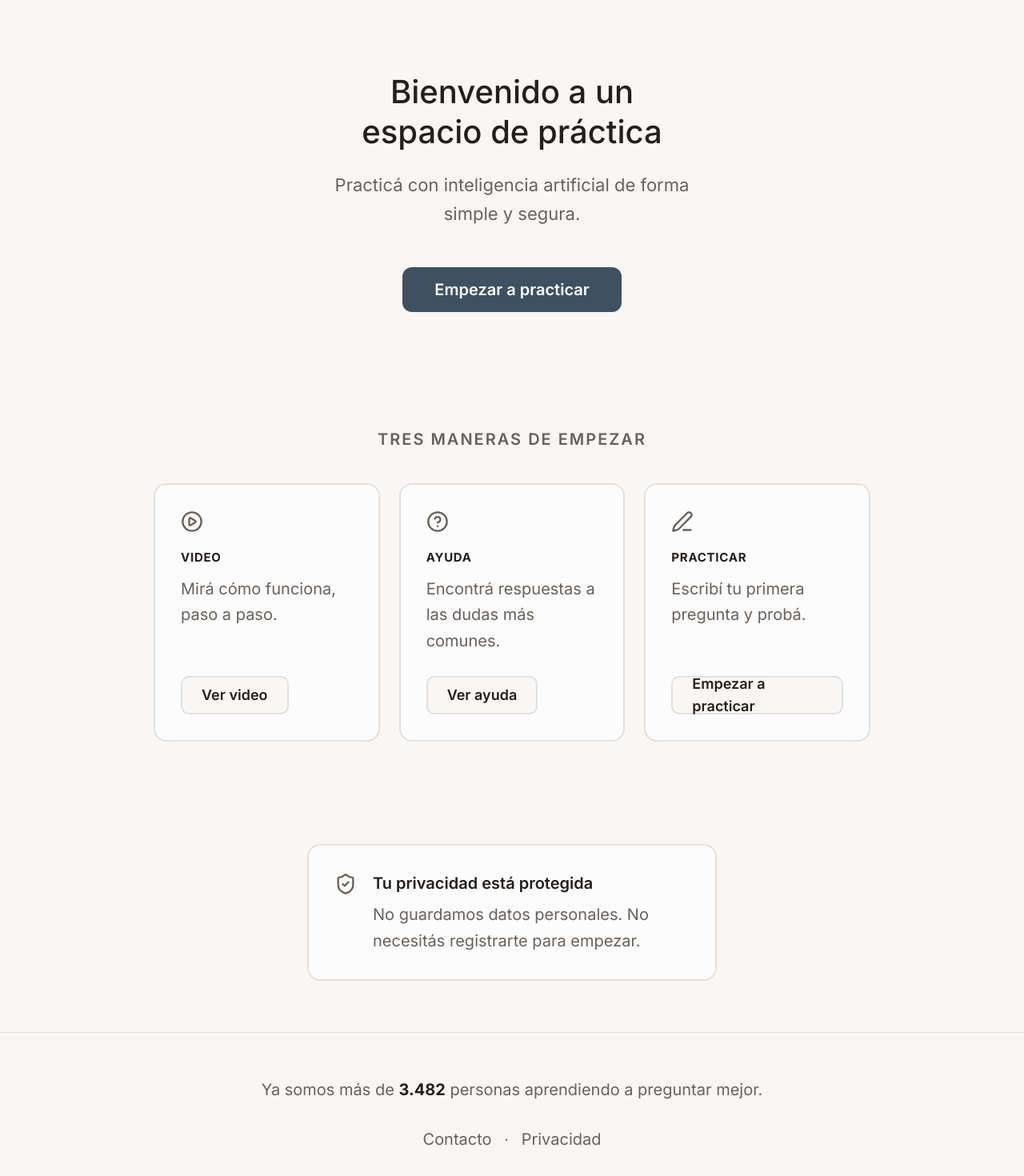
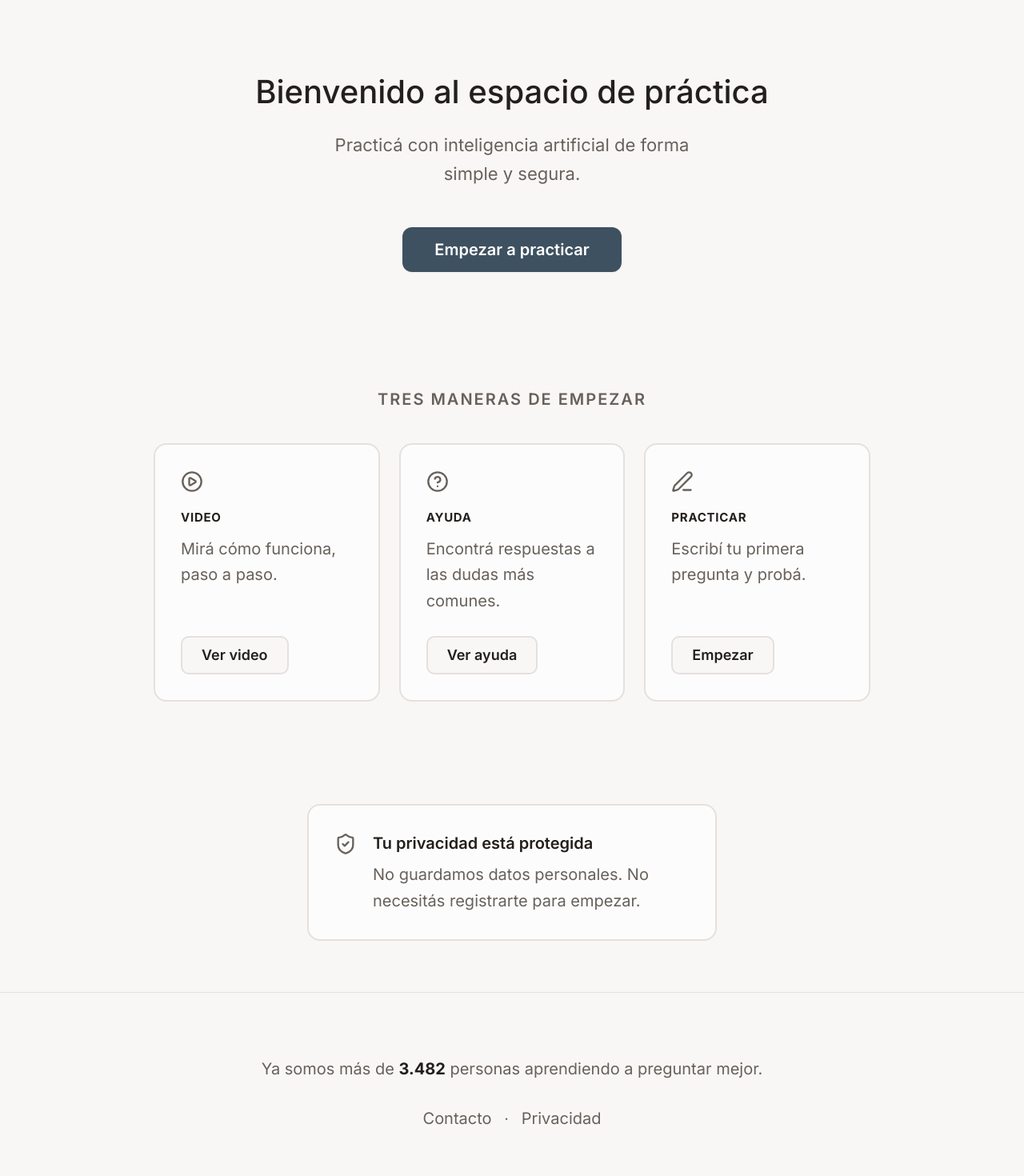
Before and after one commit to graysvc/v0-educational-chat-interface, a Next.js app: page / in a window 1280 px wide. Shown: the part 84-1554 px from the top of the page at 80% size. Built offline with nearby package versions, Linux system fonts and the light colour scheme.

Commit message:
feat: update welcome message and footer padding

```diff
--- a/components/home/hero.tsx
+++ b/components/home/hero.tsx
@@ -4,7 +4,7 @@ export function Hero() {
   return (
     <section className="flex flex-col items-center px-6 pb-14 pt-16 text-center md:pb-20 md:pt-24">
       <h1 className="max-w-2xl text-balance text-3xl font-medium leading-snug text-foreground md:text-5xl md:leading-tight">
-        Bienvenido a un espacio de práctica
+        Bienvenido al espacio de práctica
       </h1>
 
       <p className="mt-6 max-w-lg text-pretty text-lg leading-relaxed text-muted-foreground md:text-xl md:leading-relaxed">
--- a/components/home/paths.tsx
+++ b/components/home/paths.tsx
@@ -20,7 +20,7 @@ const paths = [
     icon: PenLine,
     tag: "PRACTICAR",
     text: "Escribí tu primera pregunta y probá.",
-    label: "Empezar a practicar",
+    label: "Empezar",
     href: "/chat",
   },
 ]
--- a/components/home/site-footer.tsx
+++ b/components/home/site-footer.tsx
@@ -2,7 +2,7 @@ import Link from "next/link"
 
 export function SiteFooter() {
   return (
-    <footer className="border-t border-border px-6 py-14">
+    <footer className="border-t border-border px-6 pb-14 pt-20">
       <p className="text-center text-lg text-muted-foreground">
         {"Ya somos más de "}
         <span className="font-bold text-foreground">{"3.482"}</span>
```
